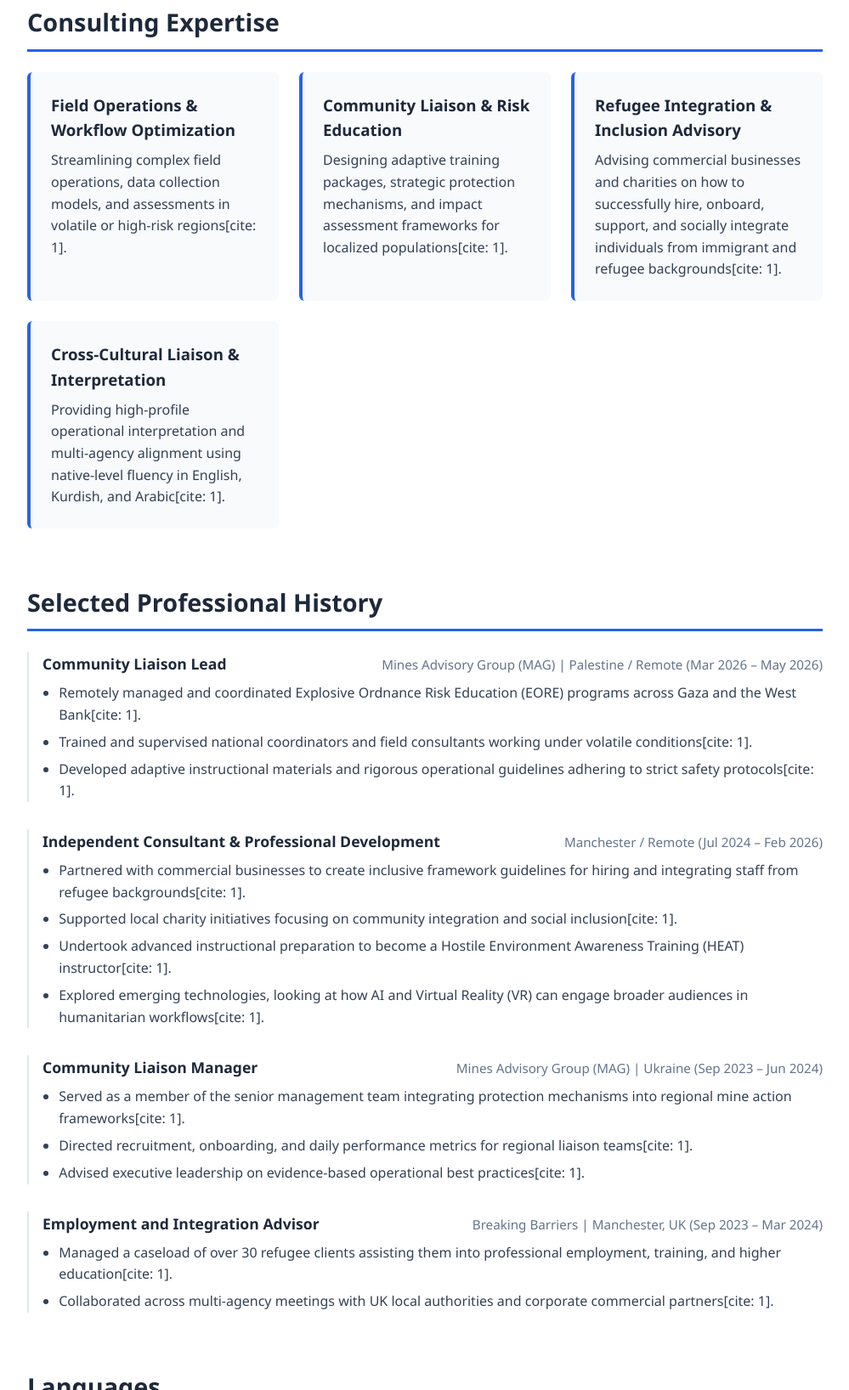
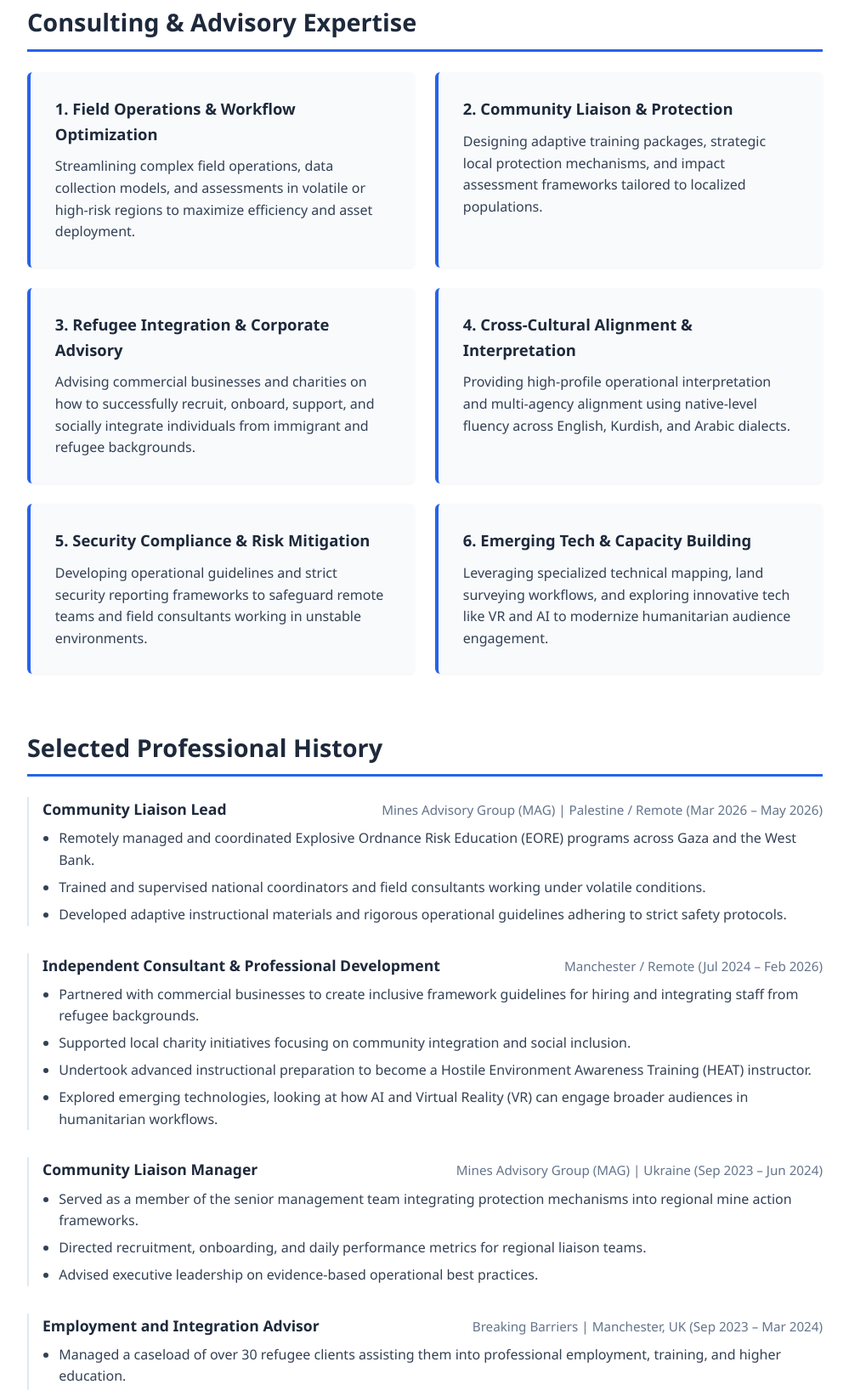
Before and after one commit to sizard33/sizard33.github.io, a plain HTML site: page index.html in a window 1280 px wide. Shown: the part 619-2255 px from the top of the page at 85% size, without its empty margins (140-1139 px from the left). Drawn offline with Linux system fonts and the light colour scheme.

Commit message:
Update index.html

```diff
--- a/index.html
+++ b/index.html
@@ -83,21 +83,23 @@
 
         .services-grid {
             display: grid;
-            grid-template-columns: repeat(auto-fit, minmax(280px, 1fr));
+            grid-template-columns: repeat(auto-fit, minmax(300px, 1fr));
             gap: 1.5rem;
             margin-top: 1.5rem;
         }
 
         .service-card {
             background: var(--light);
-            padding: 1.5rem;
+            padding: 1.8rem;
             border-radius: 6px;
             border-left: 4px solid var(--accent);
+            box-shadow: 0 1px 3px rgba(0,0,0,0.05);
         }
 
         .service-card h3 {
-            margin-bottom: 0.5rem;
+            margin-bottom: 0.7rem;
             color: var(--primary);
+            font-size: 1.15rem;
         }
 
         .timeline-item {
@@ -186,27 +188,35 @@
 
         <section id="about">
             <h2>Profile Summary</h2>
-            <p>A senior humanitarian operations leader with over a decade of international experience directing critical projects across volatile and post-conflict zones[cite: 1]. Specialising in remote team leadership, multi-stakeholder co-ordination, and localized community liaison frameworks, I help international NGOs and commercial businesses optimize field workflows, ensure strict safety compliance, and deliver high-impact programs[cite: 1].</p>
+            <p>A senior humanitarian operations leader with over a decade of international experience directing critical projects across volatile and post-conflict zones. Specialising in remote team leadership, multi-stakeholder co-ordination, and localized community liaison frameworks, I help international NGOs and commercial businesses optimize field workflows, ensure strict safety compliance, and deliver high-impact programs.</p>
         </section>
 
         <section id="services">
-            <h2>Consulting Expertise</h2>
+            <h2>Consulting & Advisory Expertise</h2>
             <div class="services-grid">
                 <div class="service-card">
-                    <h3>Field Operations & Workflow Optimization</h3>
-                    <p>Streamlining complex field operations, data collection models, and assessments in volatile or high-risk regions[cite: 1].</p>
+                    <h3>1. Field Operations & Workflow Optimization</h3>
+                    <p>Streamlining complex field operations, data collection models, and assessments in volatile or high-risk regions to maximize efficiency and asset deployment.</p>
                 </div>
                 <div class="service-card">
-                    <h3>Community Liaison & Risk Education</h3>
-                    <p>Designing adaptive training packages, strategic protection mechanisms, and impact assessment frameworks for localized populations[cite: 1].</p>
+                    <h3>2. Community Liaison & Protection</h3>
+                    <p>Designing adaptive training packages, strategic local protection mechanisms, and impact assessment frameworks tailored to localized populations.</p>
                 </div>
                 <div class="service-card">
-                    <h3>Refugee Integration & Inclusion Advisory</h3>
-                    <p>Advising commercial businesses and charities on how to successfully hire, onboard, support, and socially integrate individuals from immigrant and refugee backgrounds[cite: 1].</p>
+                    <h3>3. Refugee Integration & Corporate Advisory</h3>
+                    <p>Advising commercial businesses and charities on how to successfully recruit, onboard, support, and socially integrate individuals from immigrant and refugee backgrounds.</p>
                 </div>
                 <div class="service-card">
-                    <h3>Cross-Cultural Liaison & Interpretation</h3>
-                    <p>Providing high-profile operational interpretation and multi-agency alignment using native-level fluency in English, Kurdish, and Arabic[cite: 1].</p>
+                    <h3>4. Cross-Cultural Alignment & Interpretation</h3>
+                    <p>Providing high-profile operational interpretation and multi-agency alignment using native-level fluency across English, Kurdish, and Arabic dialects.</p>
+                </div>
+                <div class="service-card">
+                    <h3>5. Security Compliance & Risk Mitigation</h3>
+                    <p>Developing operational guidelines and strict security reporting frameworks to safeguard remote teams and field consultants working in unstable environments.</p>
+                </div>
+                <div class="service-card">
+                    <h3>6. Emerging Tech & Capacity Building</h3>
+                    <p>Leveraging specialized technical mapping, land surveying workflows, and exploring innovative tech like VR and AI to modernize humanitarian audience engagement.</p>
                 </div>
             </div>
         </section>
@@ -220,9 +230,9 @@
                     <span class="company-date">Mines Advisory Group (MAG) | Palestine / Remote (Mar 2026 – May 2026)</span>
                 </div>
                 <ul>
-                    <li>Remotely managed and coordinated Explosive Ordnance Risk Education (EORE) programs across Gaza and the West Bank[cite: 1].</li>
-                    <li>Trained and supervised national coordinators and field consultants working under volatile conditions[cite: 1].</li>
-                    <li>Developed adaptive instructional materials and rigorous operational guidelines adhering to strict safety protocols[cite: 1].</li>
+                    <li>Remotely managed and coordinated Explosive Ordnance Risk Education (EORE) programs across Gaza and the West Bank.</li>
+                    <li>Trained and supervised national coordinators and field consultants working under volatile conditions.</li>
+                    <li>Developed adaptive instructional materials and rigorous operational guidelines adhering to strict safety protocols.</li>
                 </ul>
             </div>
 
@@ -232,10 +242,10 @@
                     <span class="company-date">Manchester / Remote (Jul 2024 – Feb 2026)</span>
                 </div>
                 <ul>
-                    <li>Partnered with commercial businesses to create inclusive framework guidelines for hiring and integrating staff from refugee backgrounds[cite: 1].</li>
-                    <li>Supported local charity initiatives focusing on community integration and social inclusion[cite: 1].</li>
-                    <li>Undertook advanced instructional preparation to become a Hostile Environment Awareness Training (HEAT) instructor[cite: 1].</li>
-                    <li>Explored emerging technologies, looking at how AI and Virtual Reality (VR) can engage broader audiences in humanitarian workflows[cite: 1].</li>
+                    <li>Partnered with commercial businesses to create inclusive framework guidelines for hiring and integrating staff from refugee backgrounds.</li>
+                    <li>Supported local charity initiatives focusing on community integration and social inclusion.</li>
+                    <li>Undertook advanced instructional preparation to become a Hostile Environment Awareness Training (HEAT) instructor.</li>
+                    <li>Explored emerging technologies, looking at how AI and Virtual Reality (VR) can engage broader audiences in humanitarian workflows.</li>
                 </ul>
             </div>
 
@@ -245,9 +255,9 @@
                     <span class="company-date">Mines Advisory Group (MAG) | Ukraine (Sep 2023 – Jun 2024)</span>
                 </div>
                 <ul>
-                    <li>Served as a member of the senior management team integrating protection mechanisms into regional mine action frameworks[cite: 1].</li>
-                    <li>Directed recruitment, onboarding, and daily performance metrics for regional liaison teams[cite: 1].</li>
-                    <li>Advised executive leadership on evidence-based operational best practices[cite: 1].</li>
+                    <li>Served as a member of the senior management team integrating protection mechanisms into regional mine action frameworks.</li>
+                    <li>Directed recruitment, onboarding, and daily performance metrics for regional liaison teams.</li>
+                    <li>Advised executive leadership on evidence-based operational best practices.</li>
                 </ul>
             </div>
 
@@ -257,8 +267,8 @@
                     <span class="company-date">Breaking Barriers | Manchester, UK (Sep 2023 – Mar 2024)</span>
                 </div>
                 <ul>
-                    <li>Managed a caseload of over 30 refugee clients assisting them into professional employment, training, and higher education[cite: 1].</li>
-                    <li>Collaborated across multi-agency meetings with UK local authorities and corporate commercial partners[cite: 1].</li>
+                    <li>Managed a caseload of over 30 refugee clients assisting them into professional employment, training, and higher education.</li>
+                    <li>Collaborated across multi-agency meetings with UK local authorities and corporate commercial partners.</li>
                 </ul>
             </div>
         </section>
@@ -272,14 +282,14 @@
 
         <section id="contact" style="text-align: center;">
             <h2>Let's Work Together</h2>
-            <p>Available for international deployments, remote project evaluations, and specialized organizational consulting[cite: 1].</p>
+            <p>Available for international deployments, remote project evaluations, and specialized organizational consulting.</p>
             <a href="mailto:sizar.dusky33@gmail.com" class="contact-btn">Get In Touch</a>
         </section>
 
     </div>
 
     <footer>
-        <p>&copy; 2026 Seezar Yaseen. All Rights Reserved. References available upon request[cite: 1].</p>
+        <p>&copy; 2026 Seezar Yaseen. All Rights Reserved. References available upon request.</p>
     </footer>
 
 </body>
```
